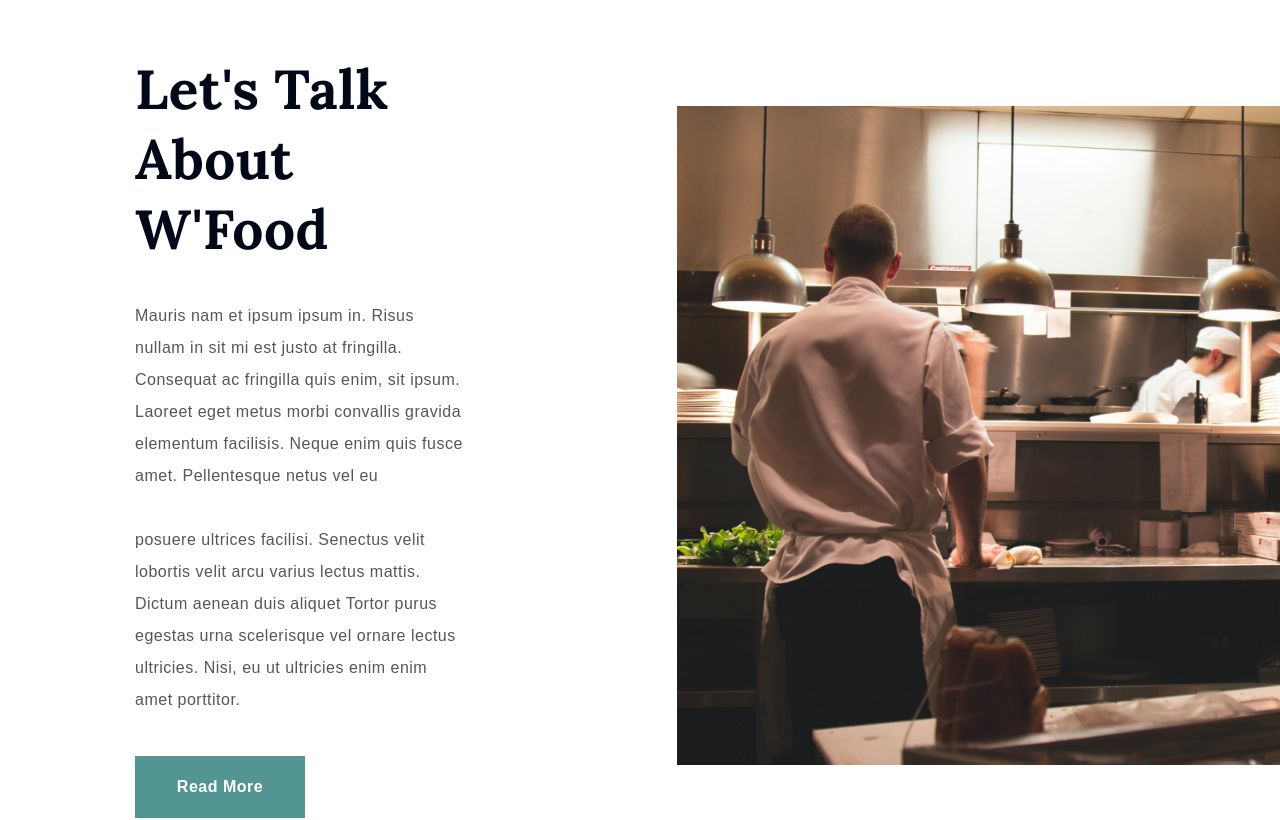
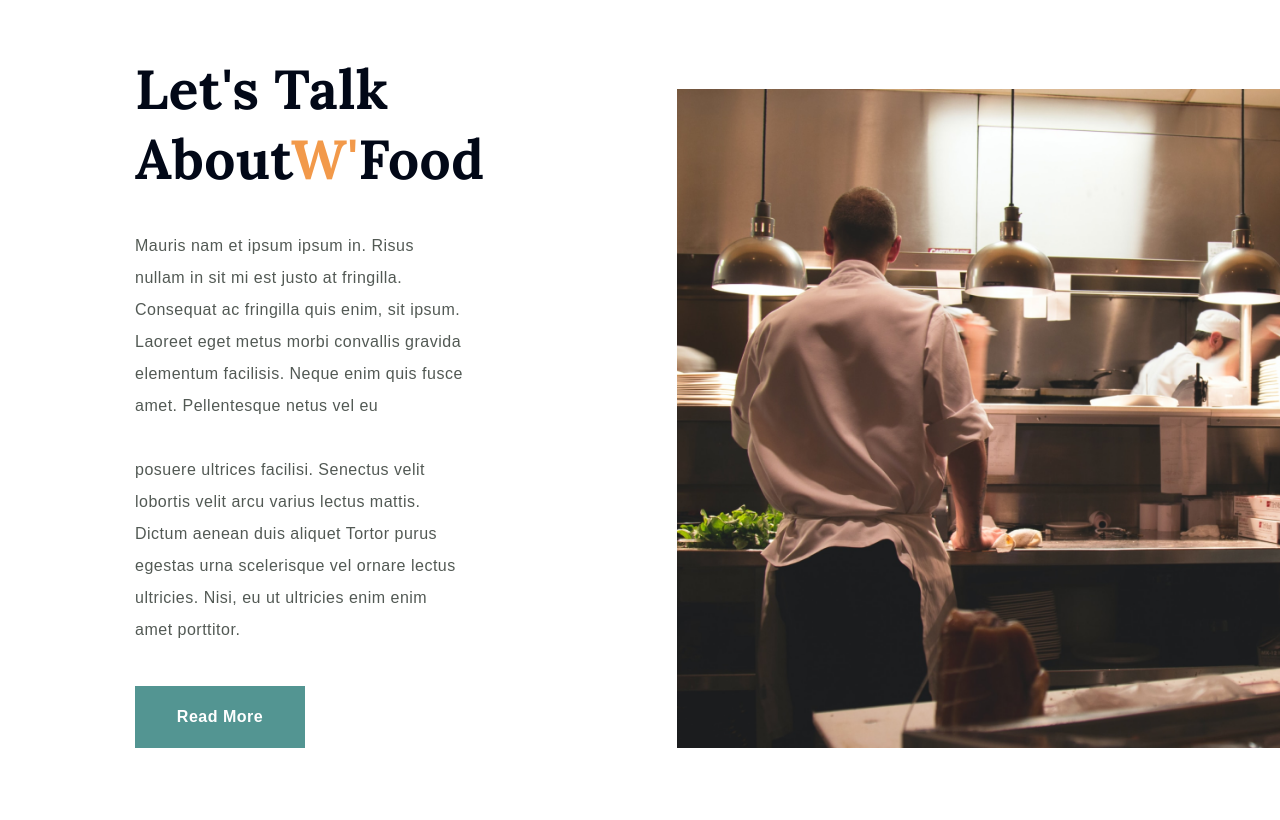
Before and after one commit to vmargalitadze/next-restaurant, a Next.js app: page / in a window 1280 px wide. Shown: the part 3680-4500 px from the top of the page. Built offline with nearby package versions, Linux system fonts and the light colour scheme; no server answers.

Commit message:
Initial commit

```diff
--- a/components/ui/About.tsx
+++ b/components/ui/About.tsx
@@ -12,7 +12,12 @@ function About() {
          variants={fadeIn('right', 0.2)}
          initial='hidden' whileInView={'show'} viewport={{once:true, amount:0.2}}
         className='xl:p-[135px]'>
-            <h1 className='mb-9'> Let&#39;s Talk About W&#39;Food </h1>
+            <h1 className='mb-9'> Let&#39;s Talk About
+              <span className='text-[#F2994a] '>
+
+               W&#39;
+              </span>
+                 Food </h1>
             <p className='mb-8'>Mauris nam et ipsum ipsum in.
                 Risus nullam in sit mi est justo at fringilla.
                  Consequat ac fringilla quis enim, sit ipsum. Laoreet eget metus morbi convallis gravida elementum facilisis.
@@ -21,8 +26,8 @@ function About() {
 
        </p>
 
-<Button>
-  <Link href='/us'>
+<Button className='mb-9'>
+  <Link href='/us' >
 
    Read More
   </Link>
--- a/package.json
+++ b/package.json
@@ -29,7 +29,7 @@
     "moment": "^2.30.1",
     "next": "15.1.7",
     "next-auth": "^5.0.0-beta.25",
-    "react": "^19.0.0",
+    "react": "^18.3.1",
     "react-day-picker": "^9.4.2",
     "react-dom": "^18.3.1",
     "react-hook-form": "^7.54.2",
```
Also changed, not shown: 1 other file (tests, documents, lock files or other folders).
